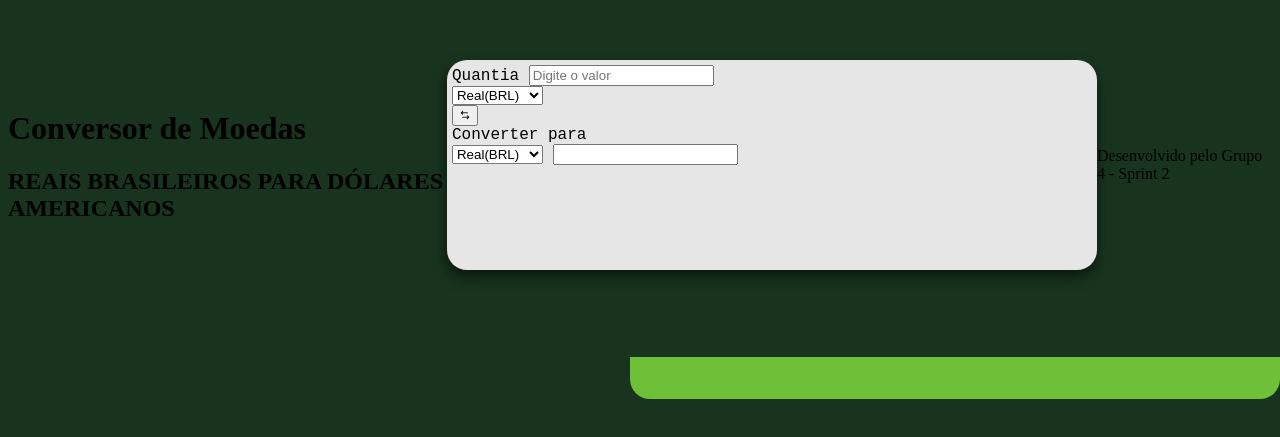
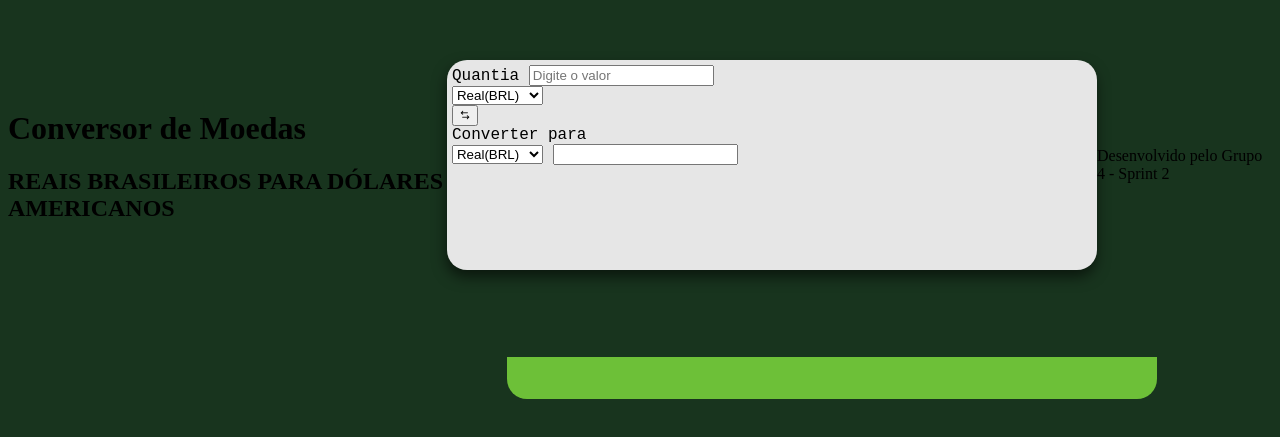
Before and after one commit to LazaroMagalski/Ages-Sprint2, a plain HTML site: page index.html in a window 1280 px wide. Shown: the part 243-680 px from the top of the page. Drawn offline with Linux system fonts and the light colour scheme; no server answers.

Commit message:
css certo

```diff
--- a/style.css
+++ b/style.css
@@ -25,7 +25,7 @@ body{
 .grid-container1{
     position: absolute;
     top: 600px;
-    left: 630px;
+    left: 507px;
     background-color: rgb(109, 192, 56);
     height: 4vh;
     width: 80vh;
```
